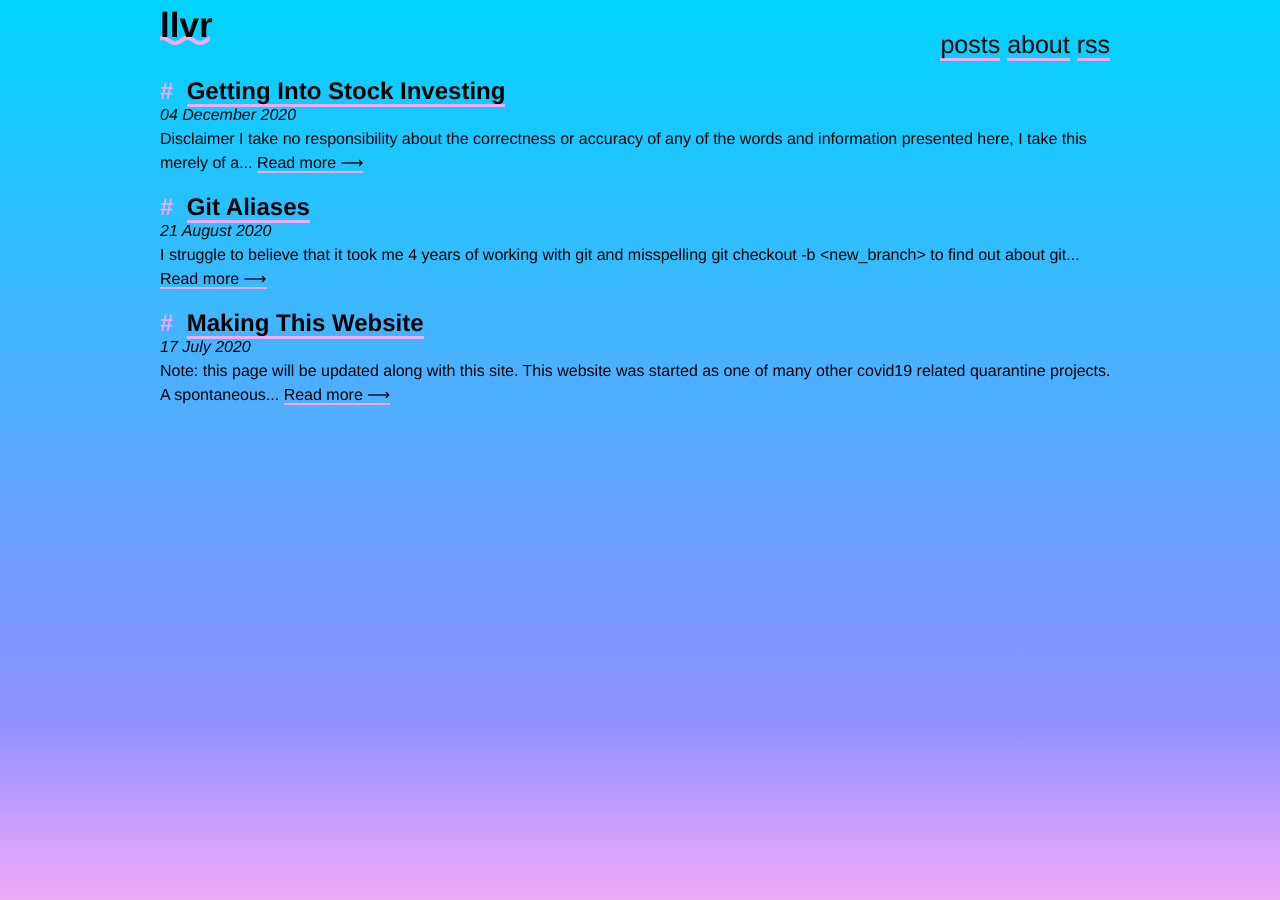
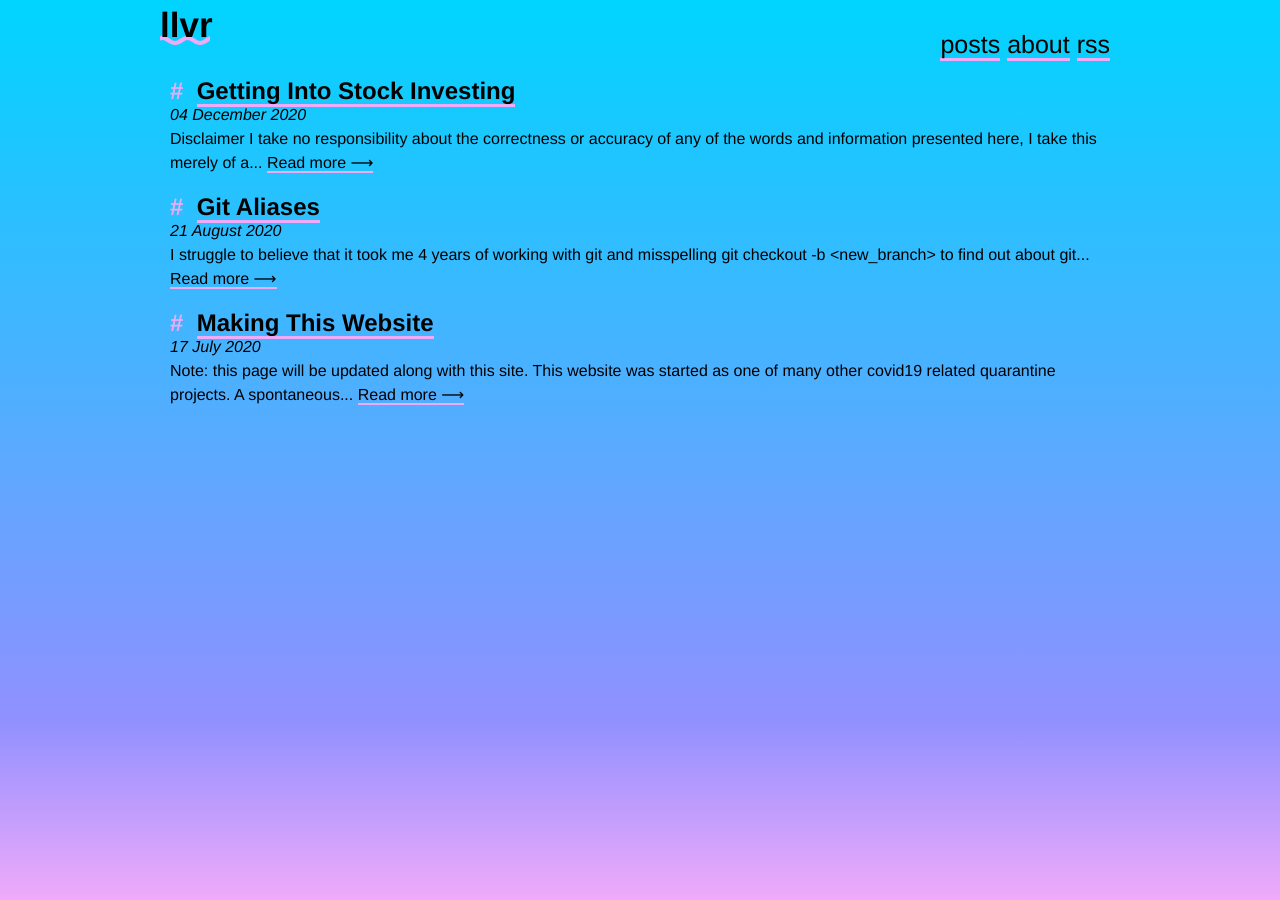
Before and after one commit to 2ar0n/2ar0n.github.io, a Jekyll site: the page built from index.md, in a window 1280 px wide. Built offline with Jekyll 4.4.1, drawn with Linux system fonts in a browser that asks for light colours.

Commit message:
Increased margins on content

```diff
--- a/_sass/main.scss
+++ b/_sass/main.scss
@@ -126,6 +126,8 @@ a {
 
 main {
     line-height: 24px;
+    margin-right: 5px;
+    margin-left: 10px;
 }
 
 a {
```
